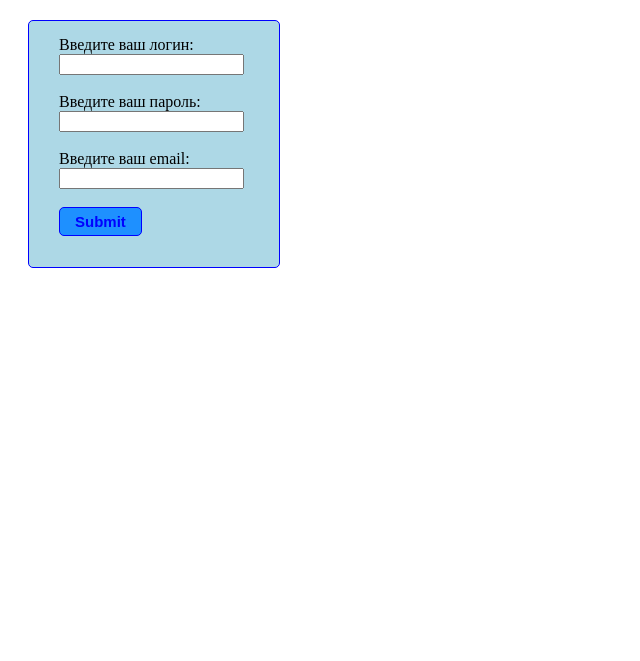
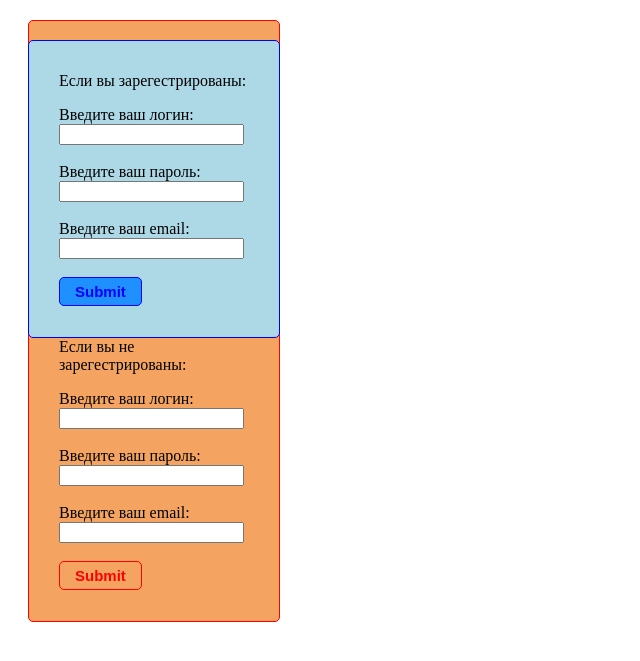
Before and after one commit to 12Aleks/new-test-project, a PHP site: page / in a window 1280 px wide. Shown: the top 661 px of the page, without its empty margins (0-640 px from the left). Run offline with PHP 8.4, Linux system fonts and the light colour scheme.

Commit message:
new code css

```diff
--- a/index.php
+++ b/index.php
@@ -6,11 +6,21 @@
 <body>
 <div class="body">
 <form class="form" action="/new/new-test-project/model.php" method="post" >
+    <p>Если вы зарегестрированы: </p>
     Введите ваш логин: <input type="login" name="login"><br><br>
     Введите ваш пароль: <input type="password" name="pas"><br><br>
     Введите ваш email:<input type="email" name="mail"><br><br>
     <input type="submit" class="input">
 </form>
 </div>
+<div class="body1">
+    <form class="form" action="/new/new-test-project/model.php" method="post" >
+        <p>Если вы не зарегестрированы: </p>
+        Введите ваш логин: <input type="login" name="new_login"><br><br>
+        Введите ваш пароль: <input type="password" name="new_pas"><br><br>
+        Введите ваш email:<input type="email" name="mail"><br><br>
+        <input type="submit" class="input1">
+    </form>
+</div>
 </body>
 </html>
--- a/style.css
+++ b/style.css
@@ -1,3 +1,4 @@
+
 .body{
     border: 1px solid blue;
     background: lightblue;
@@ -7,6 +8,7 @@
     margin-left: 20px;
     margin-top: 20px;
     width: 250px;
+    float: left;
 }
 .form{
     padding: 15px 30px;
@@ -21,3 +23,24 @@
     padding: 5px 15px;
     font-weight: bold;
 }
+
+.body1{
+    border: 1px solid red;
+    background: sandybrown;
+    -webkit-border-radius:5px;
+    -moz-border-radius:5px;
+    border-radius: 5px;
+    margin-left: 20px;
+    margin-top: 20px;
+    width: 250px;
+}
+.input1{
+    border: 1px solid red;
+    border-radius: 5px;
+    background: sandybrown;
+    color: red;
+    font-family: Arial, sans-serif;
+    font-size: 15px;
+    padding: 5px 15px;
+    font-weight: bold;
+}
```
